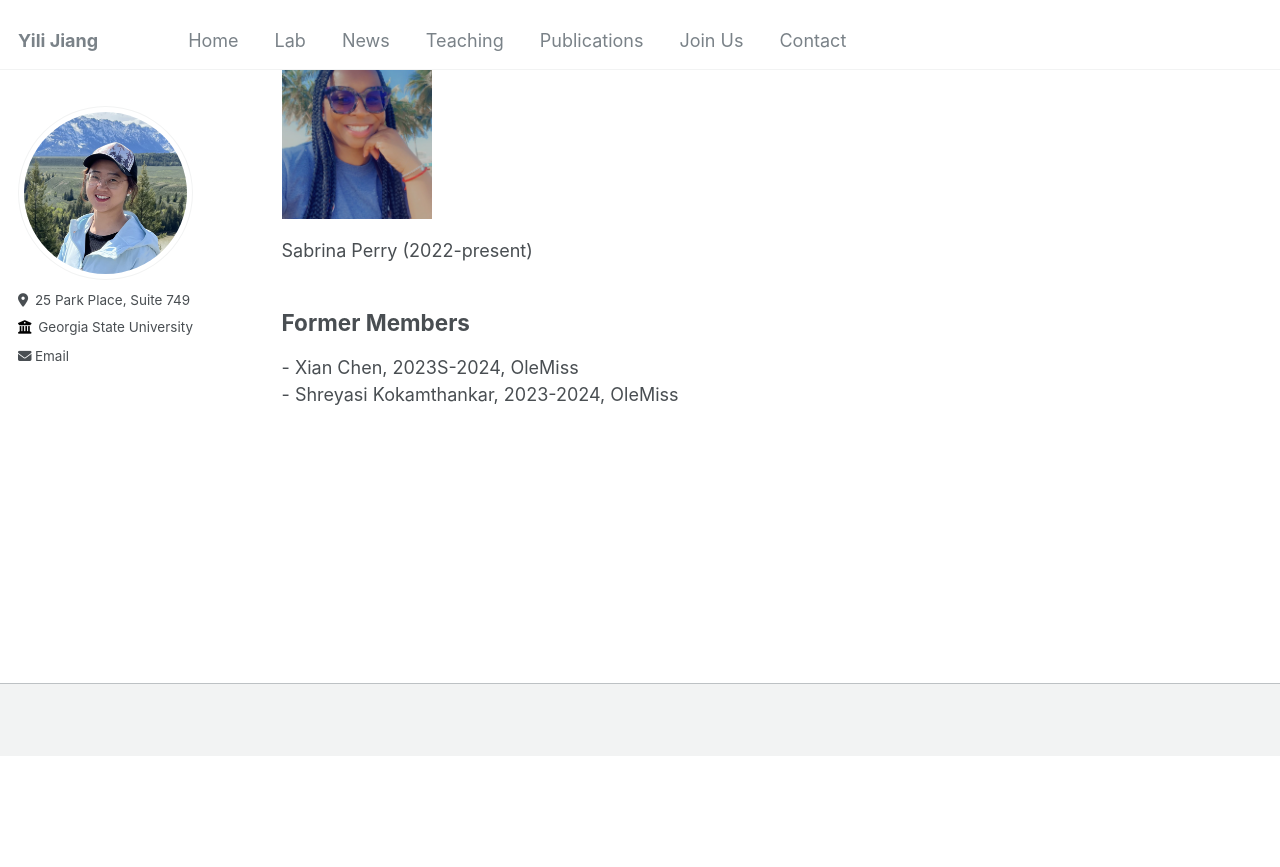
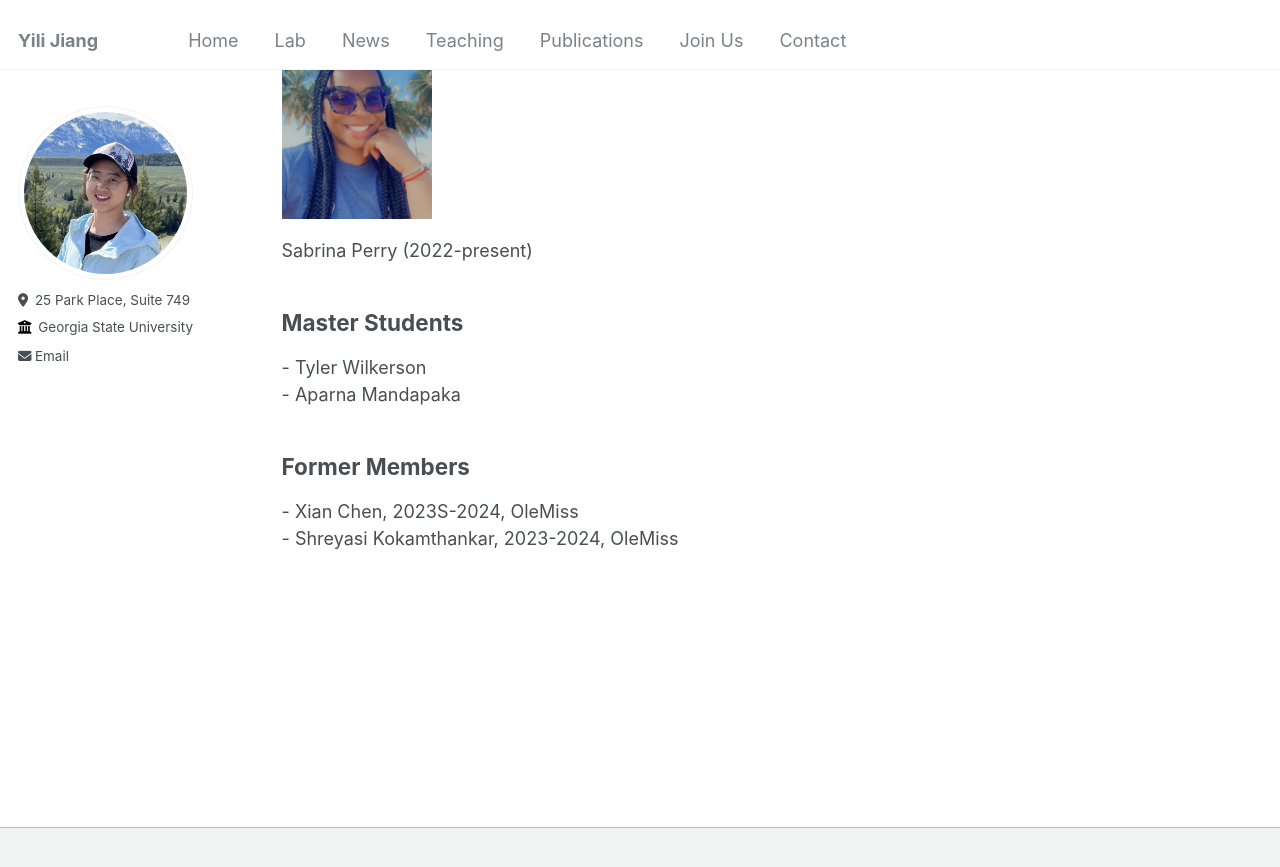
Before and after one commit to suhbrina-perry/suhbrina-perry.github.io, a Jekyll site: the page built from _pages/lab.html, in a window 1280 px wide and 900 px high, scrolled down 1063 px. Shown: the top 867 px of the window. Built offline with Jekyll 4.4.1, drawn with Linux system fonts in a browser that asks for light colours; before the commit the page ends 1819 px from its top, so only the background shows below that.

Commit message:
Update lab.html

```diff
--- a/_pages/lab.html
+++ b/_pages/lab.html
@@ -195,6 +195,9 @@ author_profile: true
      <img src="/images/SabrinaPortrait2.jpg" width="150" height="150">
     <p> Sabrina Perry (2022-present) </p>
     </div>
+    <h2>Master Students</h2>
+    <p> - Tyler Wilkerson  <br>
+        - Aparna Mandapaka  </p>
     <h2>Former Members</h3>
     <p> - Xian Chen, 2023S-2024, OleMiss  <br>
         - Shreyasi Kokamthankar, 2023-2024, OleMiss  </p>
```
